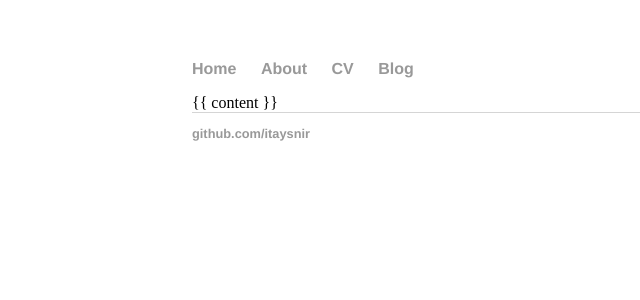
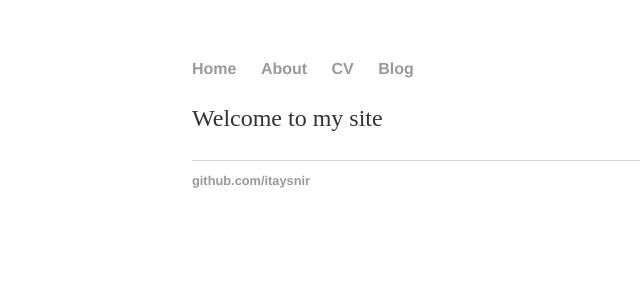
Before and after one commit to itaysnir/itaysnir.github.io, a Jekyll site: the page index.html, which Jekyll copies as it is, in a window 1280 px wide. Shown: the top 300 px of the page, without its empty margins (0-640 px from the left). Built offline with Jekyll 4.4.1, drawn with Linux system fonts in a browser that asks for light colours.

Commit message:
Update index.html

```diff
--- a/index.html
+++ b/index.html
@@ -16,7 +16,7 @@
 			</nav>
 			<div class="container">
 
-			{{ content }}
+				<p> Welcome to my site</p>
 
 			</div><!-- /.container -->
 			<footer>
```
Also changed, not shown: other parts of index.html (+1 -1 lines).
